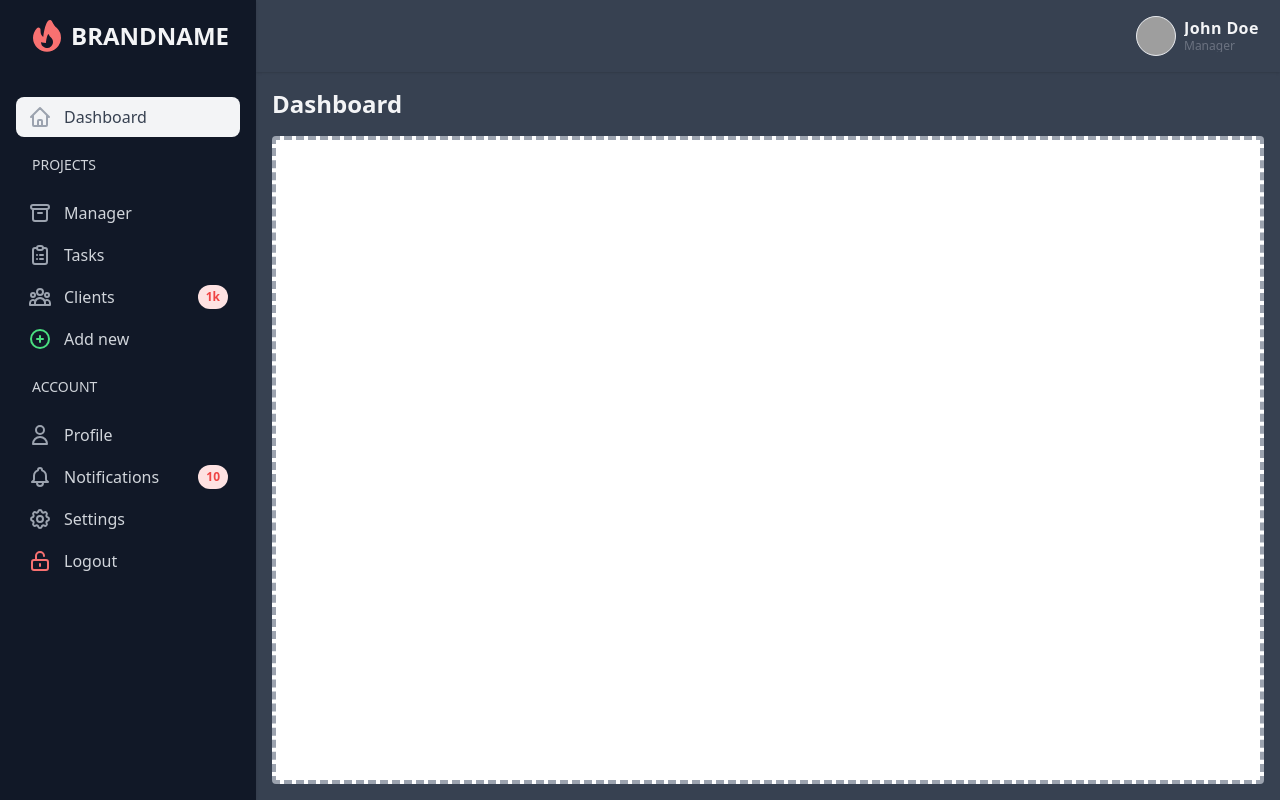
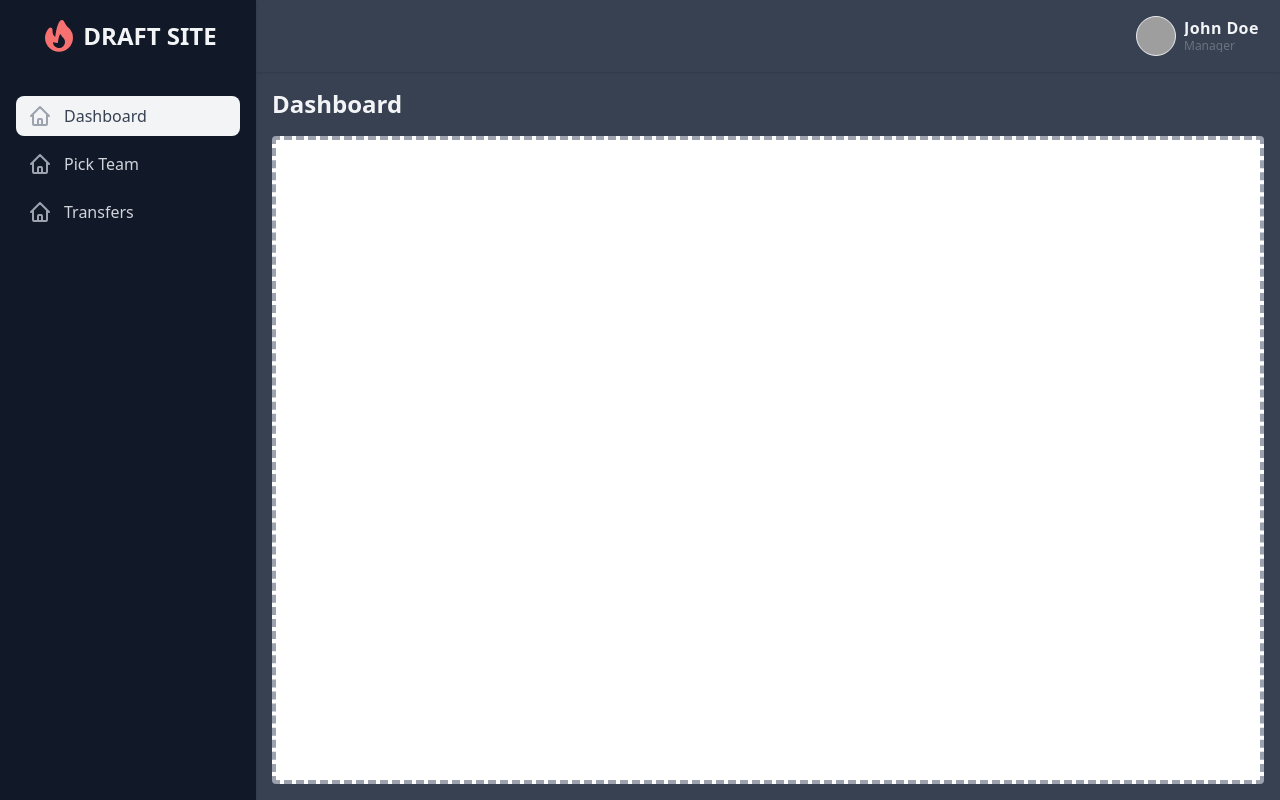
Before and after one commit to lpoulter1/draft-site-design, a React (Vite) app: page / in a window 1280 px wide. Built offline with nearby package versions, Linux system fonts and the light colour scheme; grey boxes are pictures that could not be loaded.

Commit message:
reducde menu items

```diff
--- a/src/App.jsx
+++ b/src/App.jsx
@@ -19,14 +19,14 @@ function App() {
                 />
               </svg>
               <span className="ml-1 text-2xl font-bold leading-10 text-gray-100 uppercase">
-                Brandname
+                Draft Site
               </span>
             </a>
           </div>
         </div>
         <div className="px-4 py-6 sidebar-content">
-          <ul className="flex flex-col w-full">
-            <li className="my-px">
+          <ul className="flex flex-col w-full gap-2">
+            <li>
               <a
                 href="#"
                 className="flex flex-row items-center h-10 px-3 text-gray-700 bg-gray-100 rounded-lg"
@@ -47,12 +47,7 @@ function App() {
                 <span className="ml-3">Dashboard</span>
               </a>
             </li>
-            <li className="my-px">
-              <span className="flex px-4 my-4 text-sm font-medium text-gray-300 uppercase">
-                Projects
-              </span>
-            </li>
-            <li className="my-px">
+            <li>
               <a
                 href="#"
                 className="flex flex-row items-center h-10 px-3 text-gray-300 rounded-lg hover:bg-gray-700 hover:text-gray-100"
@@ -67,16 +62,16 @@ function App() {
                     stroke="currentColor"
                     className="w-6 h-6"
                   >
-                    <path d="M5 8h14M5 8a2 2 0 110-4h14a2 2 0 110 4M5 8v10a2 2 0 002 2h10a2 2 0 002-2V8m-9 4h4" />
+                    <path d="M3 12l2-2m0 0l7-7 7 7M5 10v10a1 1 0 001 1h3m10-11l2 2m-2-2v10a1 1 0 01-1 1h-3m-6 0a1 1 0 001-1v-4a1 1 0 011-1h2a1 1 0 011 1v4a1 1 0 001 1m-6 0h6" />
                   </svg>
                 </span>
-                <span className="ml-3">Manager</span>
+                <span className="ml-3">Pick Team</span>
               </a>
             </li>
-            <li className="my-px">
+            <li>
               <a
                 href="#"
-                className="flex flex-row items-center h-10 px-3 text-gray-300 rounded-lg hover:bg-gray-100 hover:text-gray-700"
+                className="flex flex-row items-center h-10 px-3 text-gray-300 rounded-lg hover:bg-gray-700 hover:text-gray-100"
               >
                 <span className="flex items-center justify-center text-lg text-gray-400">
                   <svg
@@ -88,148 +83,10 @@ function App() {
                     stroke="currentColor"
                     className="w-6 h-6"
                   >
-                    <path d="M9 5H7a2 2 0 00-2 2v12a2 2 0 002 2h10a2 2 0 002-2V7a2 2 0 00-2-2h-2M9 5a2 2 0 002 2h2a2 2 0 002-2M9 5a2 2 0 012-2h2a2 2 0 012 2m-3 7h3m-3 4h3m-6-4h.01M9 16h.01" />
+                    <path d="M3 12l2-2m0 0l7-7 7 7M5 10v10a1 1 0 001 1h3m10-11l2 2m-2-2v10a1 1 0 01-1 1h-3m-6 0a1 1 0 001-1v-4a1 1 0 011-1h2a1 1 0 011 1v4a1 1 0 001 1m-6 0h6" />
                   </svg>
                 </span>
-                <span className="ml-3">Tasks</span>
-              </a>
-            </li>
-            <li className="my-px">
-              <a
-                href="#"
-                className="flex flex-row items-center h-10 px-3 text-gray-300 rounded-lg hover:bg-gray-100 hover:text-gray-700"
-              >
-                <span className="flex items-center justify-center text-lg text-gray-400">
-                  <svg
-                    fill="none"
-                    strokeLinecap="round"
-                    strokeLinejoin="round"
-                    strokeWidth="2"
-                    viewBox="0 0 24 24"
-                    stroke="currentColor"
-                    className="w-6 h-6"
-                  >
-                    <path d="M17 20h5v-2a3 3 0 00-5.356-1.857M17 20H7m10 0v-2c0-.656-.126-1.283-.356-1.857M7 20H2v-2a3 3 0 015.356-1.857M7 20v-2c0-.656.126-1.283.356-1.857m0 0a5.002 5.002 0 019.288 0M15 7a3 3 0 11-6 0 3 3 0 016 0zm6 3a2 2 0 11-4 0 2 2 0 014 0zM7 10a2 2 0 11-4 0 2 2 0 014 0z" />
-                  </svg>
-                </span>
-                <span className="ml-3">Clients</span>
-                <span className="flex items-center justify-center h-6 px-2 ml-auto text-xs font-semibold text-red-500 bg-red-100 rounded-full">
-                  1k
-                </span>
-              </a>
-            </li>
-            <li className="my-px">
-              <a
-                href="#"
-                className="flex flex-row items-center h-10 px-3 text-gray-300 rounded-lg hover:bg-gray-100 hover:text-gray-700"
-              >
-                <span className="flex items-center justify-center text-lg text-green-400">
-                  <svg
-                    fill="none"
-                    strokeLinecap="round"
-                    strokeLinejoin="round"
-                    strokeWidth="2"
-                    viewBox="0 0 24 24"
-                    stroke="currentColor"
-                    className="w-6 h-6"
-                  >
-                    <path d="M12 9v3m0 0v3m0-3h3m-3 0H9m12 0a9 9 0 11-18 0 9 9 0 0118 0z" />
-                  </svg>
-                </span>
-                <span className="ml-3">Add new</span>
-              </a>
-            </li>
-            <li className="my-px">
-              <span className="flex px-4 my-4 text-sm font-medium text-gray-300 uppercase">
-                Account
-              </span>
-            </li>
-            <li className="my-px">
-              <a
-                href="#"
-                className="flex flex-row items-center h-10 px-3 text-gray-300 rounded-lg hover:bg-gray-100 hover:text-gray-700"
-              >
-                <span className="flex items-center justify-center text-lg text-gray-400">
-                  <svg
-                    fill="none"
-                    strokeLinecap="round"
-                    strokeLinejoin="round"
-                    strokeWidth="2"
-                    viewBox="0 0 24 24"
-                    stroke="currentColor"
-                    className="w-6 h-6"
-                  >
-                    <path d="M16 7a4 4 0 11-8 0 4 4 0 018 0zM12 14a7 7 0 00-7 7h14a7 7 0 00-7-7z" />
-                  </svg>
-                </span>
-                <span className="ml-3">Profile</span>
-              </a>
-            </li>
-            <li className="my-px">
-              <a
-                href="#"
-                className="flex flex-row items-center h-10 px-3 text-gray-300 rounded-lg hover:bg-gray-100 hover:text-gray-700"
-              >
-                <span className="flex items-center justify-center text-lg text-gray-400">
-                  <svg
-                    fill="none"
-                    strokeLinecap="round"
-                    strokeLinejoin="round"
-                    strokeWidth="2"
-                    viewBox="0 0 24 24"
-                    stroke="currentColor"
-                    className="w-6 h-6"
-                  >
-                    <path d="M15 17h5l-1.405-1.405A2.032 2.032 0 0118 14.158V11a6.002 6.002 0 00-4-5.659V5a2 2 0 10-4 0v.341C7.67 6.165 6 8.388 6 11v3.159c0 .538-.214 1.055-.595 1.436L4 17h5m6 0v1a3 3 0 11-6 0v-1m6 0H9" />
-                  </svg>
-                </span>
-                <span className="ml-3">Notifications</span>
-                <span className="flex items-center justify-center h-6 px-2 ml-auto text-xs font-semibold text-red-500 bg-red-100 rounded-full">
-                  10
-                </span>
-              </a>
-            </li>
-            <li className="my-px">
-              <a
-                href="#"
-                className="flex flex-row items-center h-10 px-3 text-gray-300 rounded-lg hover:bg-gray-100 hover:text-gray-700"
-              >
-                <span className="flex items-center justify-center text-lg text-gray-400">
-                  <svg
-                    fill="none"
-                    strokeLinecap="round"
-                    strokeLinejoin="round"
-                    strokeWidth="2"
-                    viewBox="0 0 24 24"
-                    stroke="currentColor"
-                    className="w-6 h-6"
-                  >
-                    <path d="M10.325 4.317c.426-1.756 2.924-1.756 3.35 0a1.724 1.724 0 002.573 1.066c1.543-.94 3.31.826 2.37 2.37a1.724 1.724 0 001.065 2.572c1.756.426 1.756 2.924 0 3.35a1.724 1.724 0 00-1.066 2.573c.94 1.543-.826 3.31-2.37 2.37a1.724 1.724 0 00-2.572 1.065c-.426 1.756-2.924 1.756-3.35 0a1.724 1.724 0 00-2.573-1.066c-1.543.94-3.31-.826-2.37-2.37a1.724 1.724 0 00-1.065-2.572c-1.756-.426-1.756-2.924 0-3.35a1.724 1.724 0 001.066-2.573c-.94-1.543.826-3.31 2.37-2.37.996.608 2.296.07 2.572-1.065z" />
-                    <path d="M15 12a3 3 0 11-6 0 3 3 0 016 0z" />
-                  </svg>
-                </span>
-                <span className="ml-3">Settings</span>
-              </a>
-            </li>
-            <li className="my-px">
-              <a
-                href="#"
-                className="flex flex-row items-center h-10 px-3 text-gray-300 rounded-lg hover:bg-gray-100 hover:text-gray-700"
-              >
-                <span className="flex items-center justify-center text-lg text-red-400">
-                  <svg
-                    fill="none"
-                    strokeLinecap="round"
-                    strokeLinejoin="round"
-                    strokeWidth="2"
-                    viewBox="0 0 24 24"
-                    stroke="currentColor"
-                    className="w-6 h-6"
-                  >
-                    <path d="M8 11V7a4 4 0 118 0m-4 8v2m-6 4h12a2 2 0 002-2v-6a2 2 0 00-2-2H6a2 2 0 00-2 2v6a2 2 0 002 2z" />
-                  </svg>
-                </span>
-                <span className="ml-3">Logout</span>
+                <span className="ml-3">Transfers</span>
               </a>
             </li>
           </ul>
```
